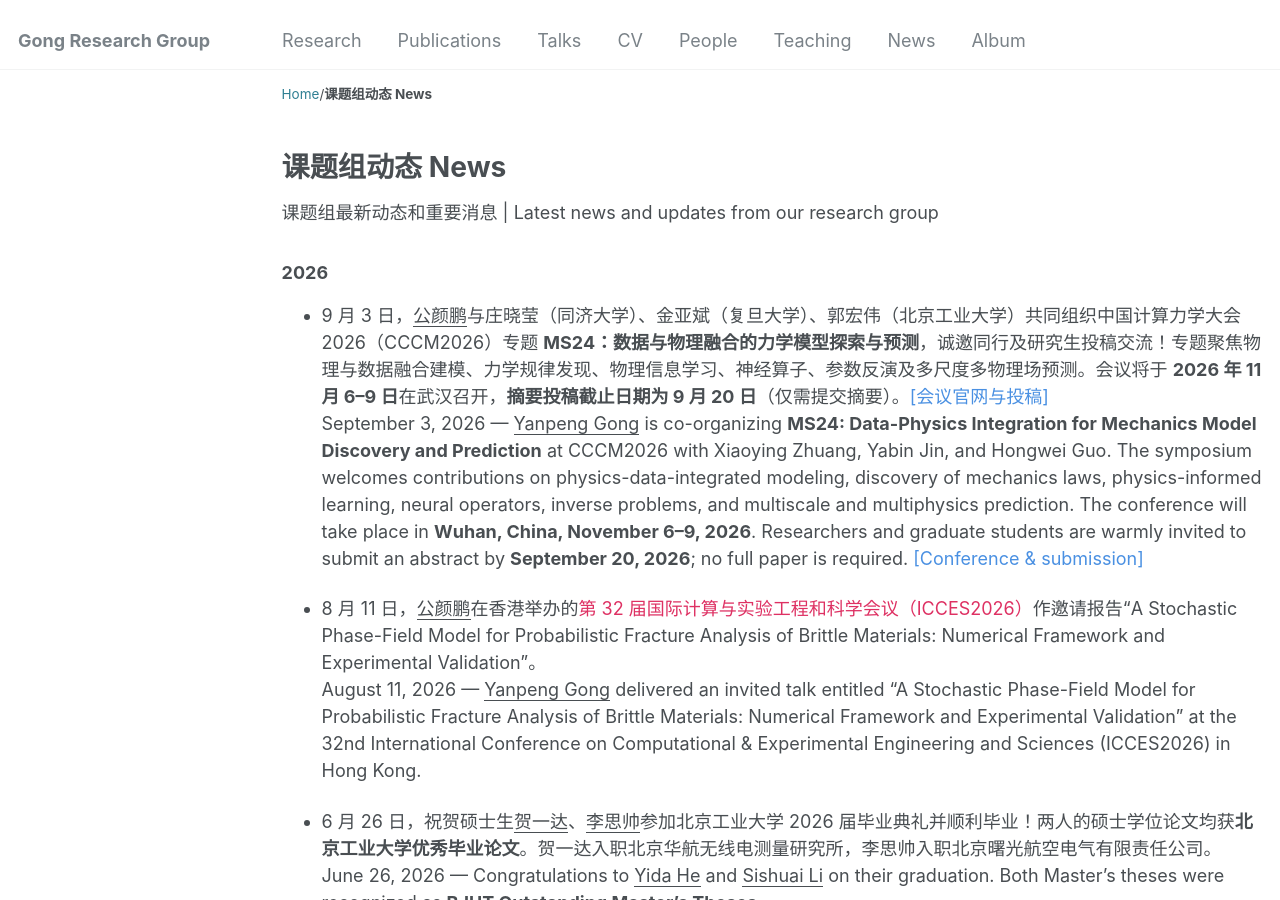
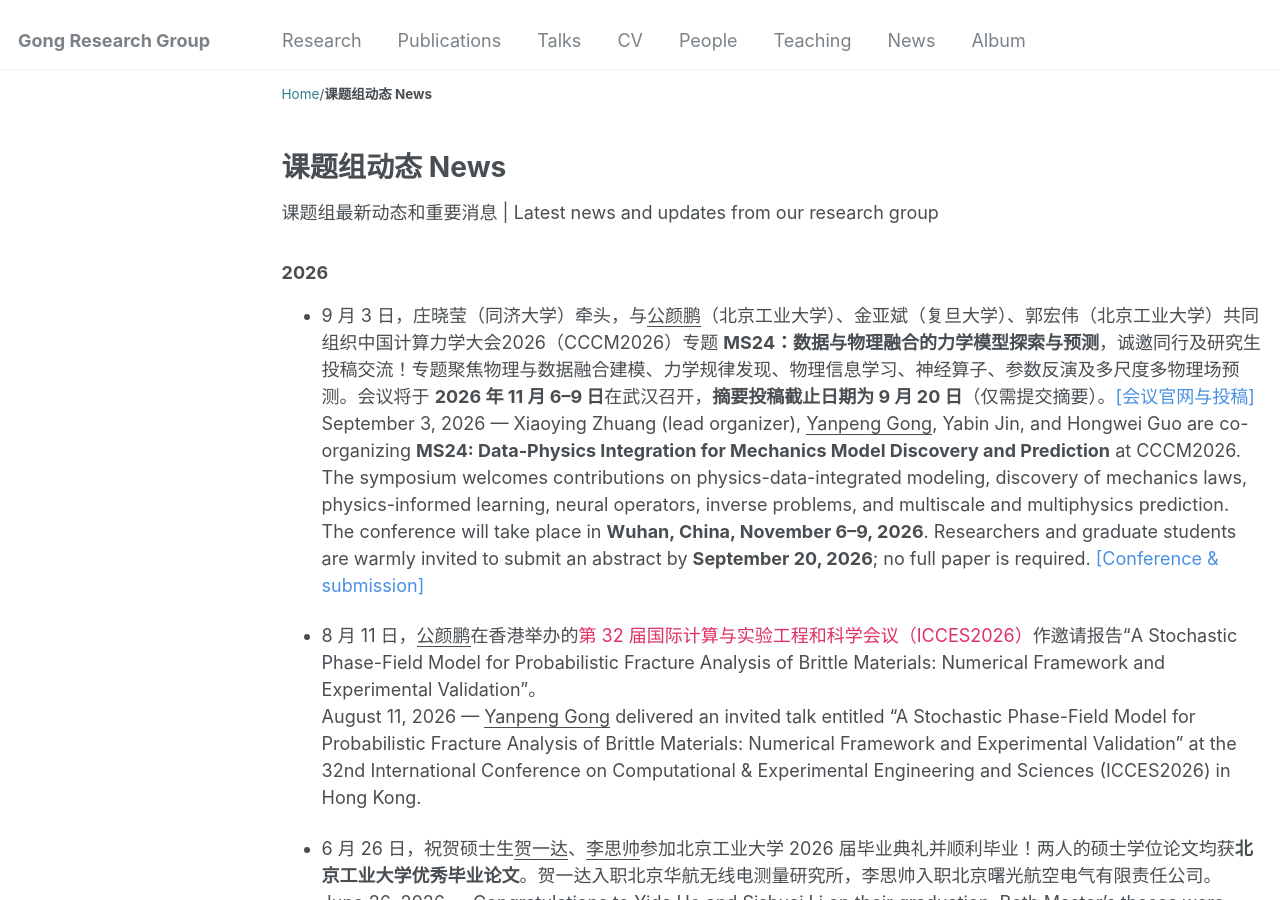
Before and after one commit to yanpeng-gong/yanpeng-gong.github.io, a Jekyll site: the page built from _news/news.md, in a window 1280 px wide and 900 px high. Built offline with Jekyll 4.4.1, drawn with Linux system fonts in a browser that asks for light colours; comment, search, counter and statistics services are not loaded.

Commit message:
news: credit Xiaoying Zhuang as MS24 lead organizer

```diff
--- a/_news/news.md
+++ b/_news/news.md
@@ -11,8 +11,8 @@ description: "News and updates from Yanpeng Gong and the Gong Research Group at
 
 <h3>2026</h3>
 
-- 9 月 3 日，<u>公颜鹏</u>与庄晓莹（同济大学）、金亚斌（复旦大学）、郭宏伟（北京工业大学）共同组织中国计算力学大会2026（CCCM2026）专题 <strong>MS24：数据与物理融合的力学模型探索与预测</strong>，诚邀同行及研究生投稿交流！专题聚焦物理与数据融合建模、力学规律发现、物理信息学习、神经算子、参数反演及多尺度多物理场预测。会议将于 <strong>2026 年 11 月 6–9 日</strong>在武汉召开，<strong>摘要投稿截止日期为 9 月 20 日</strong>（仅需提交摘要）。<a href="https://meeting.cstam.org.cn/?mid=141&amp;sid=561" style="text-decoration:none;color:#4A90E2;">[会议官网与投稿]</a><br>
-  September 3, 2026 — <u>Yanpeng Gong</u> is co-organizing <strong>MS24: Data-Physics Integration for Mechanics Model Discovery and Prediction</strong> at CCCM2026 with Xiaoying Zhuang, Yabin Jin, and Hongwei Guo. The symposium welcomes contributions on physics-data-integrated modeling, discovery of mechanics laws, physics-informed learning, neural operators, inverse problems, and multiscale and multiphysics prediction. The conference will take place in <strong>Wuhan, China, November 6–9, 2026</strong>. Researchers and graduate students are warmly invited to submit an abstract by <strong>September 20, 2026</strong>; no full paper is required. <a href="https://meeting.cstam.org.cn/?mid=141&amp;sid=561" style="text-decoration:none;color:#4A90E2;">[Conference &amp; submission]</a><br>
+- 9 月 3 日，庄晓莹（同济大学）牵头，与<u>公颜鹏</u>（北京工业大学）、金亚斌（复旦大学）、郭宏伟（北京工业大学）共同组织中国计算力学大会2026（CCCM2026）专题 <strong>MS24：数据与物理融合的力学模型探索与预测</strong>，诚邀同行及研究生投稿交流！专题聚焦物理与数据融合建模、力学规律发现、物理信息学习、神经算子、参数反演及多尺度多物理场预测。会议将于 <strong>2026 年 11 月 6–9 日</strong>在武汉召开，<strong>摘要投稿截止日期为 9 月 20 日</strong>（仅需提交摘要）。<a href="https://meeting.cstam.org.cn/?mid=141&amp;sid=561" style="text-decoration:none;color:#4A90E2;">[会议官网与投稿]</a><br>
+  September 3, 2026 — Xiaoying Zhuang (lead organizer), <u>Yanpeng Gong</u>, Yabin Jin, and Hongwei Guo are co-organizing <strong>MS24: Data-Physics Integration for Mechanics Model Discovery and Prediction</strong> at CCCM2026. The symposium welcomes contributions on physics-data-integrated modeling, discovery of mechanics laws, physics-informed learning, neural operators, inverse problems, and multiscale and multiphysics prediction. The conference will take place in <strong>Wuhan, China, November 6–9, 2026</strong>. Researchers and graduate students are warmly invited to submit an abstract by <strong>September 20, 2026</strong>; no full paper is required. <a href="https://meeting.cstam.org.cn/?mid=141&amp;sid=561" style="text-decoration:none;color:#4A90E2;">[Conference &amp; submission]</a><br>
 
 - 8 月 11 日，<u>公颜鹏</u>在香港举办的<a href="https://www.iccesconf.org/" style="text-decoration:none;color:#DE3163;">第 32 届国际计算与实验工程和科学会议（ICCES2026）</a>作邀请报告“A Stochastic Phase-Field Model for Probabilistic Fracture Analysis of Brittle Materials: Numerical Framework and Experimental Validation”。<br>
   August 11, 2026 — <u>Yanpeng Gong</u> delivered an invited talk entitled “A Stochastic Phase-Field Model for Probabilistic Fracture Analysis of Brittle Materials: Numerical Framework and Experimental Validation” at the 32nd International Conference on Computational &amp; Experimental Engineering and Sciences (ICCES2026) in Hong Kong.<br>
```
